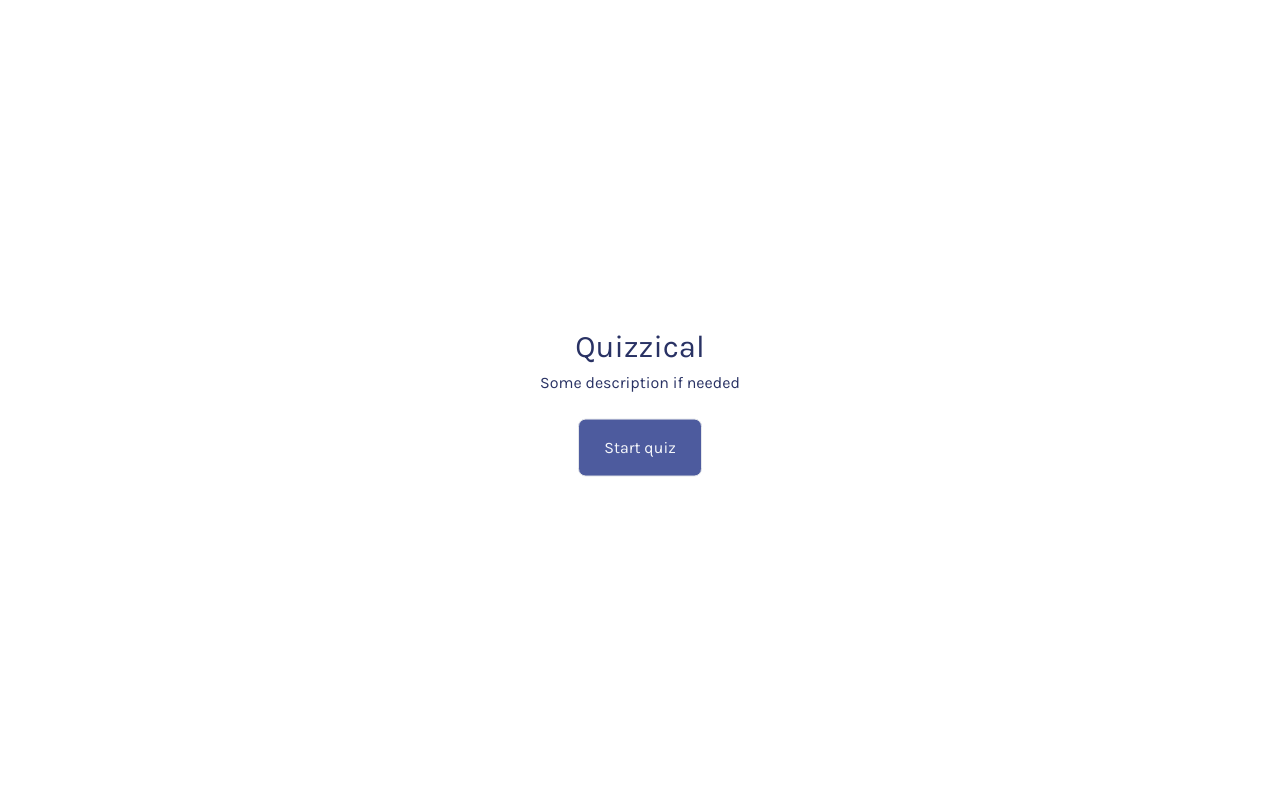
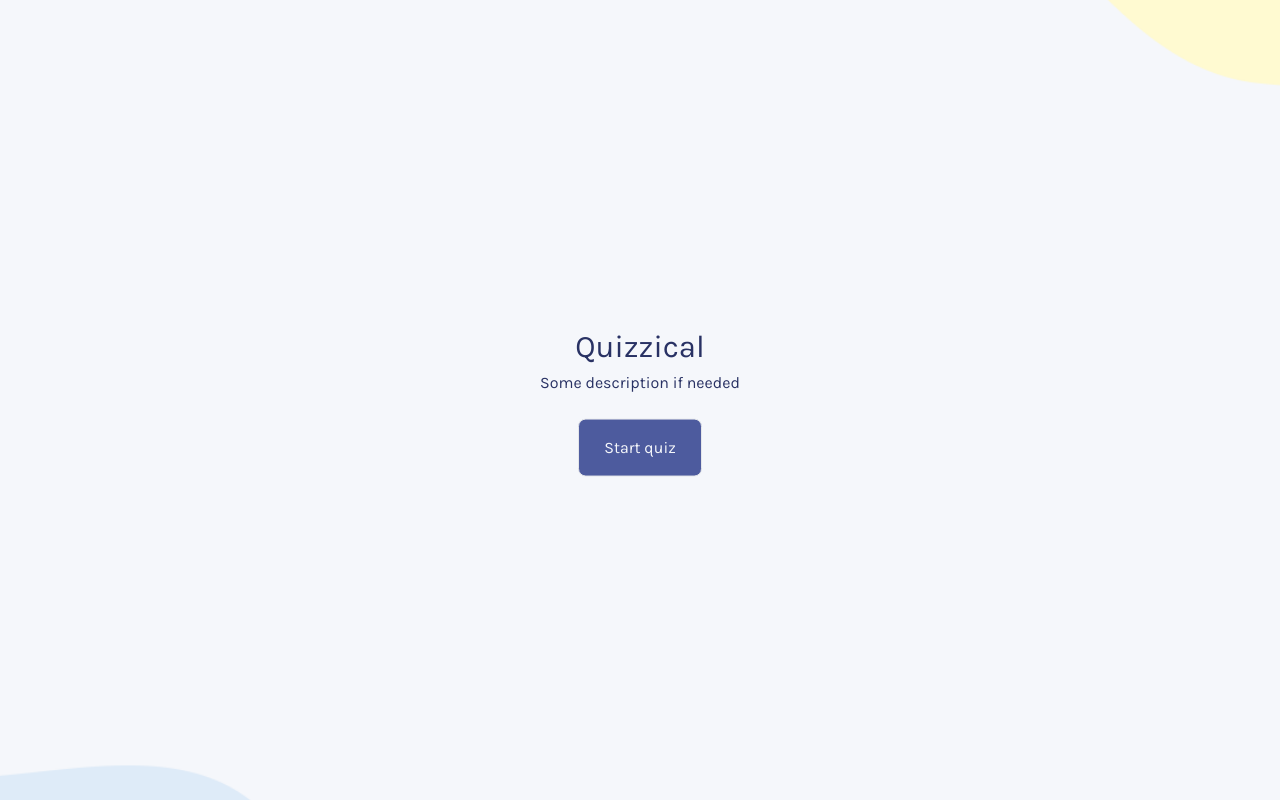
Before and after one commit to IbrohimRasulov/quiz-app, a React (Vite) app: page / in a window 1280 px wide. Built offline with nearby package versions, Linux system fonts and the light colour scheme.

Commit message:
Add react-router, add backgroun image layout container

```diff
--- a/package.json
+++ b/package.json
@@ -11,7 +11,8 @@
   "dependencies": {
     "js-confetti": "^0.11.0",
     "react": "^18.2.0",
-    "react-dom": "^18.2.0"
+    "react-dom": "^18.2.0",
+    "react-router-dom": "^6.8.1"
   },
   "devDependencies": {
     "@types/react": "^18.0.26",
--- a/src/App.jsx
+++ b/src/App.jsx
@@ -1,11 +1,19 @@
-import React from "react"
+import React from 'react'
+import { BrowserRouter, Routes, Route } from 'react-router-dom'
+
 import Intro from "./components/pages/Intro"
+import Questions from "./components/pages/Questions"
 
 function App() {
   return (
-    <div className="App">
-      <Intro />
-    </div>
+    <BrowserRouter>
+      <div className="App">
+        <Routes>
+          <Route path="/" element={<Intro />} />
+          <Route path="quiz" element={<Questions />} />
+        </Routes>
+      </div>
+    </BrowserRouter>
   )
 }
 
--- /dev/null
+++ b/src/components/layout/BackgroundImage.jsx
@@ -0,0 +1,11 @@
+import React from 'react'
+
+const BackgroundImage = ({ children, className }) => {
+  return (
+    <div className={`w-full h-full absolute bg-cover bg-center ${className}`}>
+      {children}
+    </div>
+  )
+}
+
+export default BackgroundImage
--- a/src/components/pages/Intro.jsx
+++ b/src/components/pages/Intro.jsx
@@ -1,22 +1,27 @@
 import React from "react"
+import { NavLink } from "react-router-dom"
 import Button from "../atoms/Button"
+import BackgroundImage from "../layout/BackgroundImage"
 import Container from "../layout/Container"
 import ScreenCenter from "../layout/ScreenCenter"
 
 const Intro = () => {
   return (
-    <div className="bg-intro_background bg-no-repeat bg-cover bg-center bg-fixed w-100">
+    <BackgroundImage className="bg-intro_background">
       <ScreenCenter className="text-center">
         <Container>
           <h2 className="text-primary text-large">Quizzical</h2>
           <p className="text-primary text-medium">Some description if needed</p>
-          <Button
-            content="Start quiz"
-            className="text-secondary bg-bg_primary rounded-large px-7 mt-6 mb-0"
-          />
+
+          <NavLink to="quiz">
+            <Button
+              content="Start quiz"
+              className="text-secondary bg-bg_primary rounded-large px-7 mt-6 mb-0"
+            />
+          </NavLink>
         </Container>
       </ScreenCenter>
-    </div>
+    </BackgroundImage>
   )
 }
 
--- a/tailwind.config.cjs
+++ b/tailwind.config.cjs
@@ -24,8 +24,8 @@ module.exports = {
         large: "15px",
       },
       backgroundImage: {
-        intro_background: "url('intro-background.png')",
-        test_background: "url('questions-background.png')",
+        intro_background: "url('/src/assets/intro-background.png')",
+        test_background: "url('/src/assets/questions-background.png')",
       },
       margin: {
         18: "70px",
```
Also changed, not shown: 1 other file (tests, documents, lock files or other folders).
